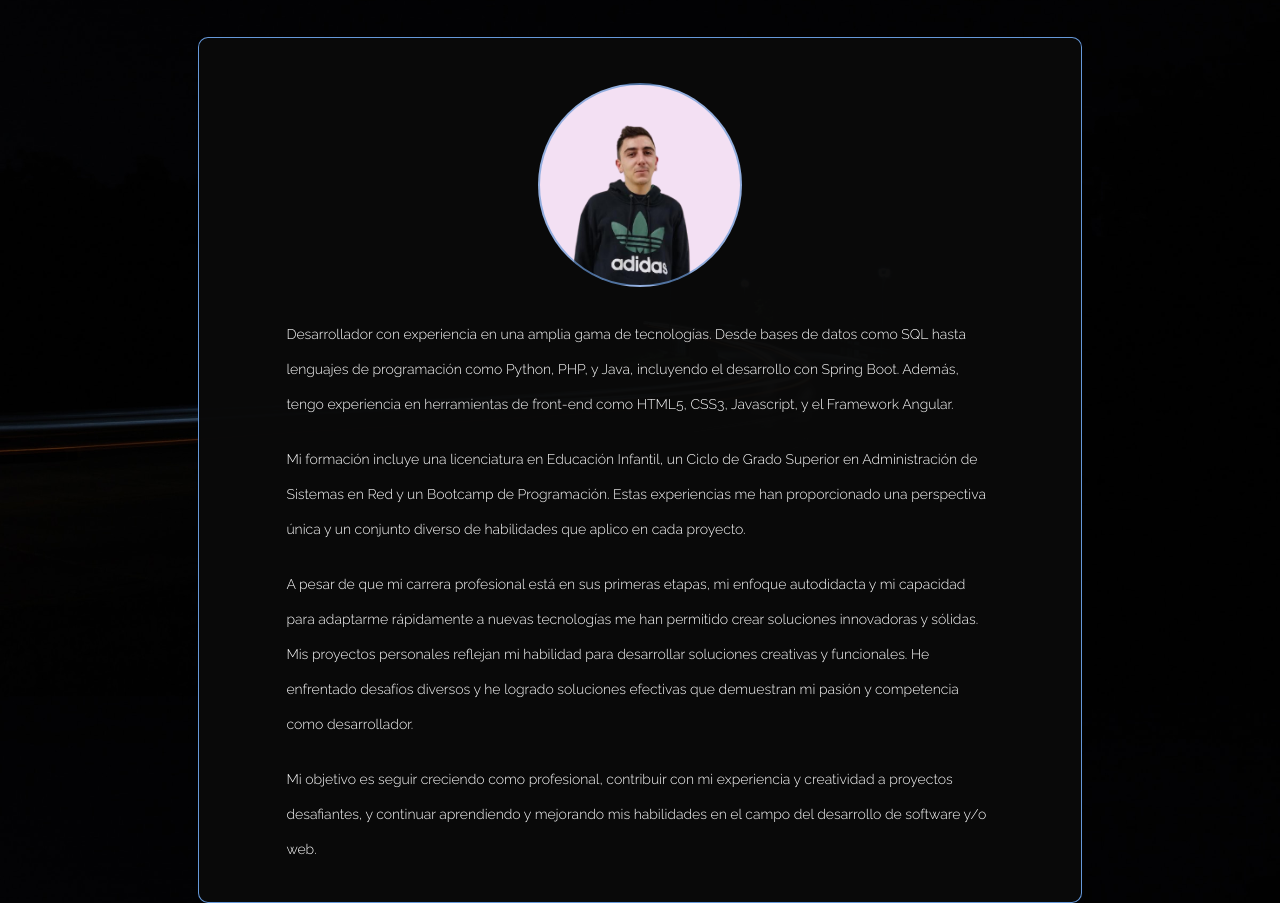
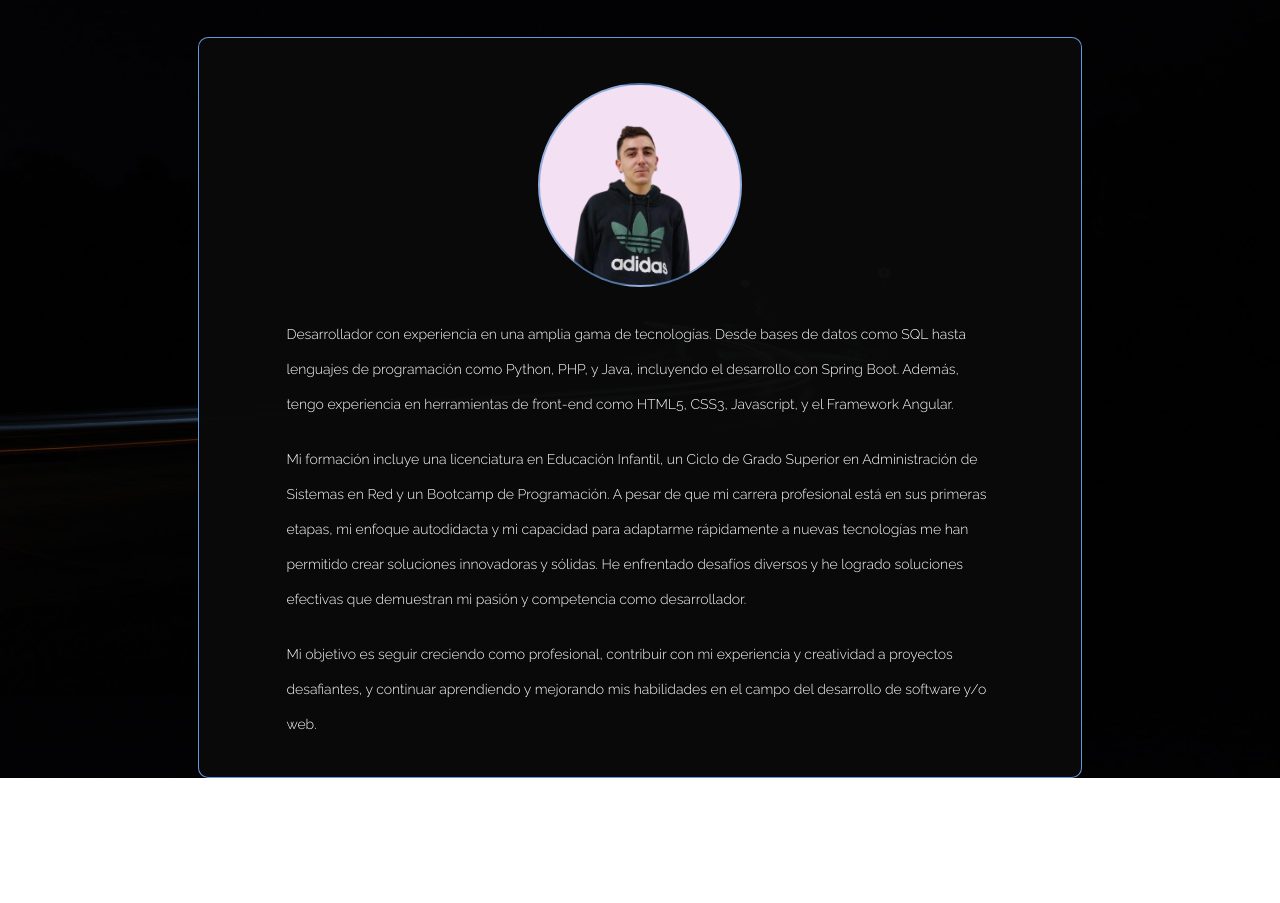
Before and after one commit to drodriguez98/briefcase, a plain HTML site: page index.html in a window 1280 px wide. Shown: the part 157-1060 px from the top of the page. After the commit the page ends 935 px from the top, so only its background shows below. Drawn offline with Linux system fonts and the light colour scheme.

Commit message:
update presentation text

```diff
--- a/index.html
+++ b/index.html
@@ -63,9 +63,7 @@
 
                     <p>Desarrollador con experiencia en una amplia gama de tecnologías. Desde bases de datos como SQL hasta lenguajes de programación como Python, PHP, y Java, incluyendo el desarrollo con Spring Boot. Además, tengo experiencia en herramientas de front-end como HTML5, CSS3, Javascript, y el Framework Angular.</p>
 
-                    <p>Mi formación incluye una licenciatura en Educación Infantil, un Ciclo de Grado Superior en Administración de Sistemas en Red y un Bootcamp de Programación. Estas experiencias me han proporcionado una perspectiva única y un conjunto diverso de habilidades que aplico en cada proyecto.</p>
-
-                    <p>A pesar de que mi carrera profesional está en sus primeras etapas, mi enfoque autodidacta y mi capacidad para adaptarme rápidamente a nuevas tecnologías me han permitido crear soluciones innovadoras y sólidas. Mis proyectos personales reflejan mi habilidad para desarrollar soluciones creativas y funcionales. He enfrentado desafíos diversos y he logrado soluciones efectivas que demuestran mi pasión y competencia como desarrollador.</p>
+                    <p>Mi formación incluye una licenciatura en Educación Infantil, un Ciclo de Grado Superior en Administración de Sistemas en Red y un Bootcamp de Programación. A pesar de que mi carrera profesional está en sus primeras etapas, mi enfoque autodidacta y mi capacidad para adaptarme rápidamente a nuevas tecnologías me han permitido crear soluciones innovadoras y sólidas. He enfrentado desafíos diversos y he logrado soluciones efectivas que demuestran mi pasión y competencia como desarrollador.</p>
 
                     <p>Mi objetivo es seguir creciendo como profesional, contribuir con mi experiencia y creatividad a proyectos desafiantes, y continuar aprendiendo y mejorando mis habilidades en el campo del desarrollo de software y/o web.</p>
 
```
